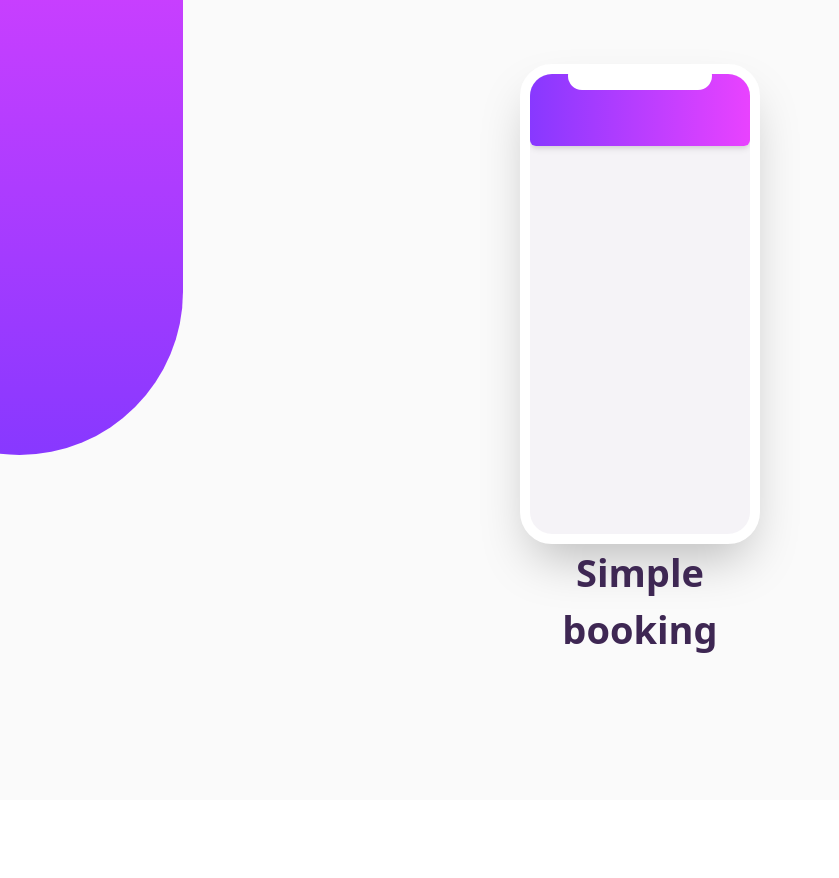
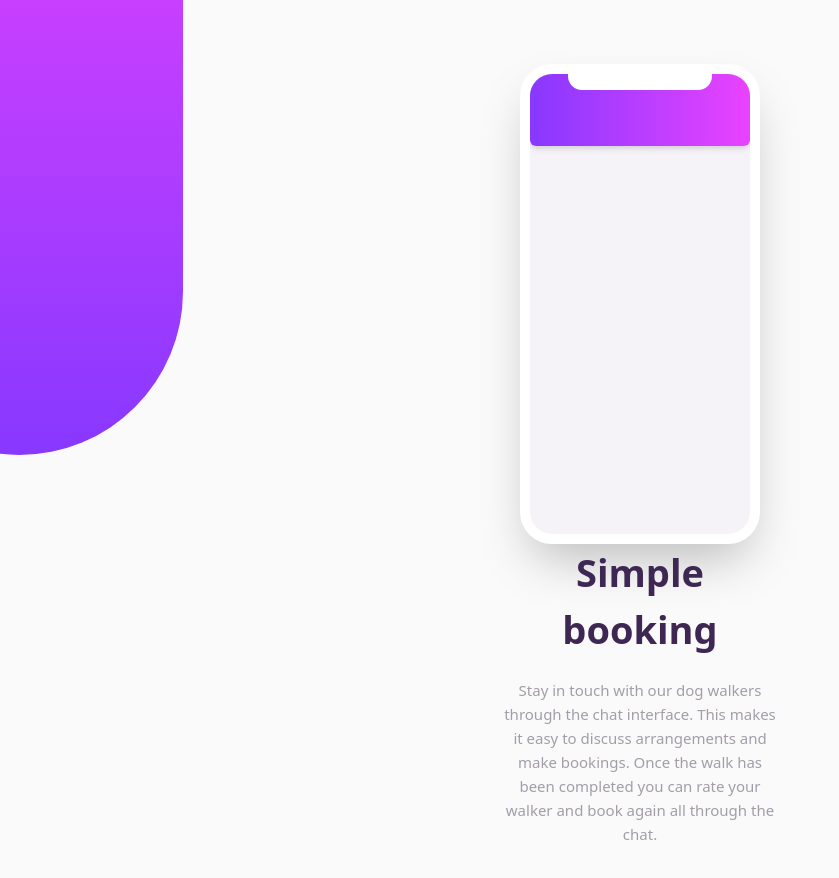
Before and after one commit to bryanmagalong/chat-app-css-react, a React (Create React App) app: page / in a window 1280 px wide. Shown: the top 878 px of the page, without its empty margins (0-839 px from the left). Before the commit the page ends 800 px from the top, so only its background shows below. Built offline with nearby package versions, Linux system fonts and the light colour scheme.

Commit message:
feat: add ContentHeader component

```diff
--- a/src/App.js
+++ b/src/App.js
@@ -3,6 +3,7 @@ import ContentWrapper from './components/ContentWrapper';
 import MobilePreview from './components/MobilePreview';
 import TextHeader from './components/TextHeader';
 import TitleHeader from './components/TextHeader/TitleHeader';
+import ContentHeader from './components/TextHeader/ContentHeader';
 
 const App = () => (
   <div className="container relative min-h-screen  overflow-hidden bg-very-light-grayish">
@@ -13,6 +14,12 @@ const App = () => (
       <MobilePreview />
       <TextHeader>
         <TitleHeader>Simple booking</TitleHeader>
+        <ContentHeader>
+          Stay in touch with our dog walkers through the chat interface. This
+          makes it easy to discuss arrangements and make bookings. Once the walk
+          has been completed you can rate your walker and book again all through
+          the chat.
+        </ContentHeader>
       </TextHeader>
     </ContentWrapper>
   </div>
--- /dev/null
+++ b/src/components/TextHeader/ContentHeader.js
@@ -0,0 +1,9 @@
+import React from 'react';
+
+const ContentHeader = ({ children }) => (
+  <p className="mt-content-header text-content-header leading-6 text-center text-dark-grayish-violet">
+    {children}
+  </p>
+);
+
+export default ContentHeader;
```
